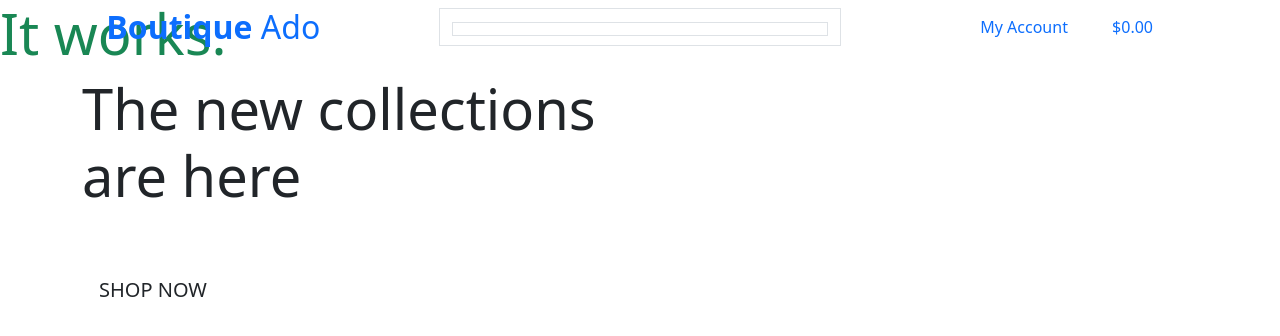
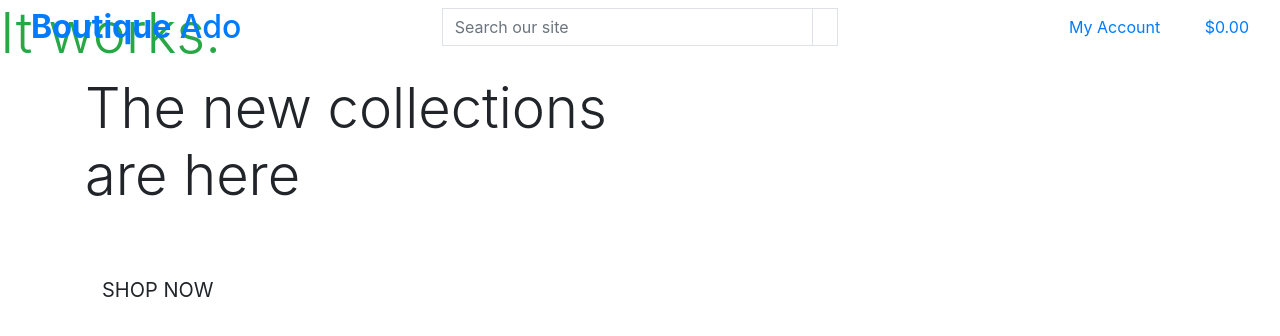
Before and after one commit to WorkingEdge/jc_bout_ado_1, a Django app: page / in a window 1280 px wide. Shown: the top 336 px of the page. Run offline with Django 3.2, Linux system fonts and the light colour scheme; some libraries are stand-ins or nearby versions.

Commit message:
Revert to CI base.html to overcome issue with dropwdown

```diff
--- a/templates/base.html
+++ b/templates/base.html
@@ -7,53 +7,52 @@
     {% block meta %}
         <meta http-equiv="X-UA-Compatible" content="ie=edge">
         <meta charset="utf-8">
-        <meta name="viewport" content="width=device-width, initial-scale=1">
+        <meta name="viewport" content="width=device-width, initial-scale=1, shrink-to-fit=no">
     {% endblock %}
+
     {% block extra_meta %}
     {% endblock %}
 
     {% block corecss %}
-        <link href="https://cdn.jsdelivr.net/npm/bootstrap@5.0.1/dist/css/bootstrap.min.css" rel="stylesheet" integrity="sha384-+0n0xVW2eSR5OomGNYDnhzAbDsOXxcvSN1TPprVMTNDbiYZCxYbOOl7+AMvyTG2x" crossorigin="anonymous">
+        <link rel="stylesheet" href="https://stackpath.bootstrapcdn.com/bootstrap/4.4.1/css/bootstrap.min.css" integrity="sha384-Vkoo8x4CGsO3+Hhxv8T/Q5PaXtkKtu6ug5TOeNV6gBiFeWPGFN9MuhOf23Q9Ifjh" crossorigin="anonymous">
     {% endblock %}
+
     {% block extra_css %}
     {% endblock %}
 
     {% block corejs %}
-        <script src="https://cdn.jsdelivr.net/npm/@popperjs/core@2.9.2/dist/umd/popper.min.js" integrity="sha384-IQsoLXl5PILFhosVNubq5LC7Qb9DXgDA9i+tQ8Zj3iwWAwPtgFTxbJ8NT4GN1R8p" crossorigin="anonymous"></script>
-        <script src="https://cdn.jsdelivr.net/npm/bootstrap@5.0.1/dist/js/bootstrap.min.js" integrity="sha384-Atwg2Pkwv9vp0ygtn1JAojH0nYbwNJLPhwyoVbhoPwBhjQPR5VtM2+xf0Uwh9KtT" crossorigin="anonymous"></script>
-        <script src="https://cdn.jsdelivr.net/npm/bootstrap@5.0.1/dist/js/bootstrap.bundle.min.js" integrity="sha384-gtEjrD/SeCtmISkJkNUaaKMoLD0//ElJ19smozuHV6z3Iehds+3Ulb9Bn9Plx0x4" crossorigin="anonymous"></script>
+        <script src="https://code.jquery.com/jquery-3.4.1.slim.min.js" integrity="sha384-J6qa4849blE2+poT4WnyKhv5vZF5SrPo0iEjwBvKU7imGFAV0wwj1yYfoRSJoZ+n" crossorigin="anonymous"></script>
+        <script src="https://cdn.jsdelivr.net/npm/popper.js@1.16.0/dist/umd/popper.min.js" integrity="sha384-Q6E9RHvbIyZFJoft+2mJbHaEWldlvI9IOYy5n3zV9zzTtmI3UksdQRVvoxMfooAo" crossorigin="anonymous"></script>
+        <script src="https://stackpath.bootstrapcdn.com/bootstrap/4.4.1/js/bootstrap.min.js" integrity="sha384-wfSDF2E50Y2D1uUdj0O3uMBJnjuUD4Ih7YwaYd1iqfktj0Uod8GCExl3Og8ifwB6" crossorigin="anonymous"></script>
     {% endblock %}
+
     {% block extra_js %}
     {% endblock %}
 
-    <title>Boutique Ado {% block extra_title%}{% endblock %}</title>
+    <title>Boutique Ado {% block extra_title %}{% endblock %}</title>
   </head>
   <body>
     <header class="container-fluid fixed-top">
-
         <div class="row">
             <div class="col-12 col-lg-4 my-auto py-1 py-lg-0 text-center text-lg-left">
                 <a href="{% url 'home' %}" class="nav-link main-logo-link">
-      <h2 class="logo-font text-black my-0"><strong>Boutique</strong> Ado</h2></a>
+                    <h2 class="logo-font text-black my-0"><strong>Boutique</strong> Ado</h2>
+                </a>
             </div>
-
             <div class="col-12 col-lg-4 my-auto py-1 py-lg-0">
-<form action="" method="GET">
+                <form method="GET" action="">
                     <div class="input-group w-100">
-    <div class="form-control border border-black rounded-0" type="text" name="q" placeholder="Search our site">
+                        <input class="form-control border border-black rounded-0" type="text" name="q" placeholder="Search our site">
                         <div class="input-group-append">
                             <button class="form-control btn btn-black border border-black rounded-0" type="submit">
-          <span class="icon"><i class="fas fa-search"></i>
+                                <span class="icon">
+                                    <i class="fas fa-search"></i>
                                 </span>
                             </button>
                         </div>
                     </div>
-  </div>
                 </form>
             </div>
-
-
-
             <div class="col-12 col-lg-4 my-auto py-1 py-lg-0">
                 <ul class="list-inline list-unstyled text-center text-lg-right my-0">
                     <li class="list-inline-item dropdown">
@@ -91,11 +90,10 @@
                         </a>
                     </li>
                 </ul>
-
             </div>
         </div>
+    </header>
 
-  </header>
     {% if messages %}
         <div class="message-container"></div>
     {% endif %}
@@ -109,5 +107,6 @@
     {% block postloadjs %}
     {% endblock %}
 
+
   </body>
 </html>
```
Lines whose indentation alone changed are shown as unchanged.
